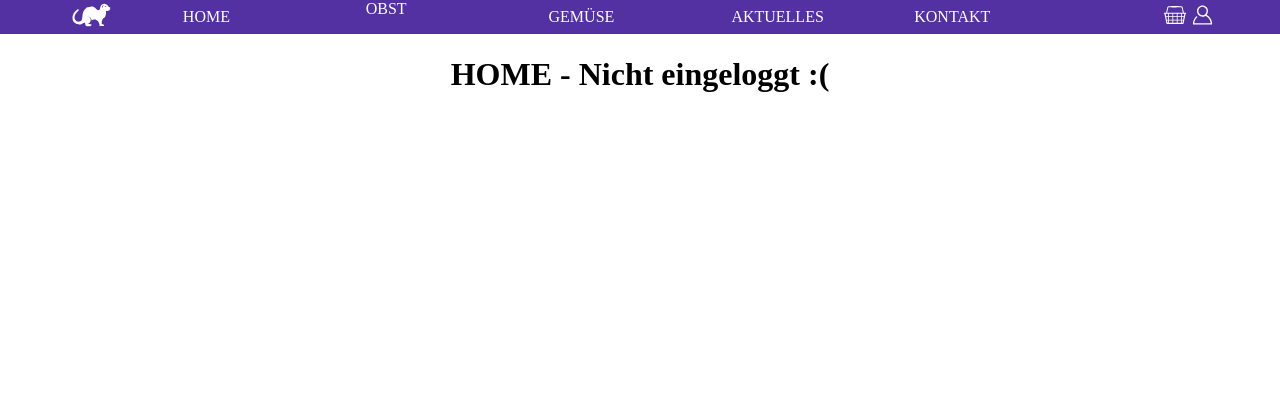
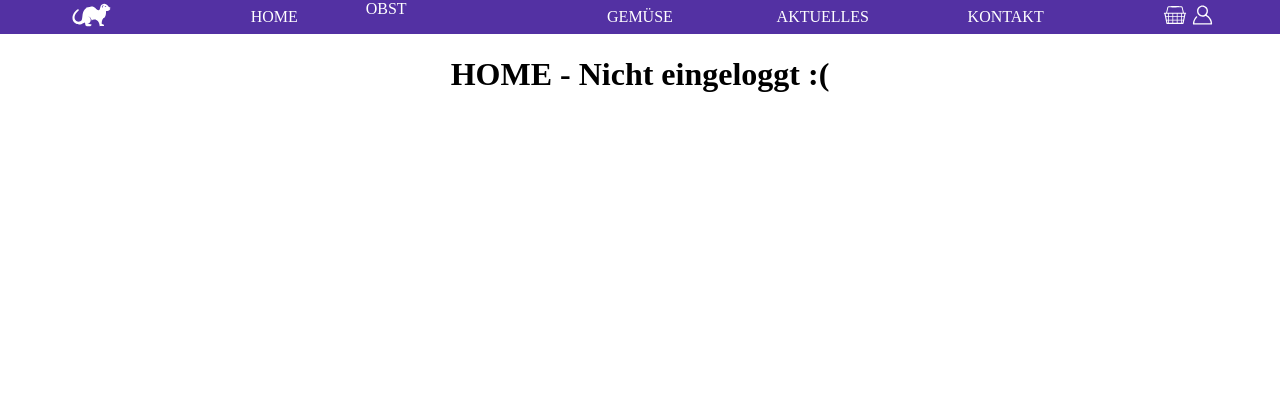
Before and after one commit to Diafreak/FrFrFrFr, a PHP site: page / in a window 1280 px wide. Shown: the top 420 px of the page. Run offline with PHP 8.4, Linux system fonts and the light colour scheme; some web fonts are replaced.

Commit message:
alignment fixed?

```diff
--- a/assets/styles/style.css
+++ b/assets/styles/style.css
@@ -73,7 +73,7 @@ header > nav > ul
 
 header > nav > ul > li,
 header > nav > ul > a,
-header > nav > ul a  li,
+header > nav > ul > div > a > li,
 header > nav > ul > div > a
 {
     display: table-cell;
@@ -83,11 +83,6 @@ header > nav > ul > div > a
     text-align: center;
     text-decoration: none;
     height: 100%;
-}
-header > nav > ul > div > a > li
-{
-    display: list-item;
-    text-align: -webkit-match-parent;
 }
 
 
```
